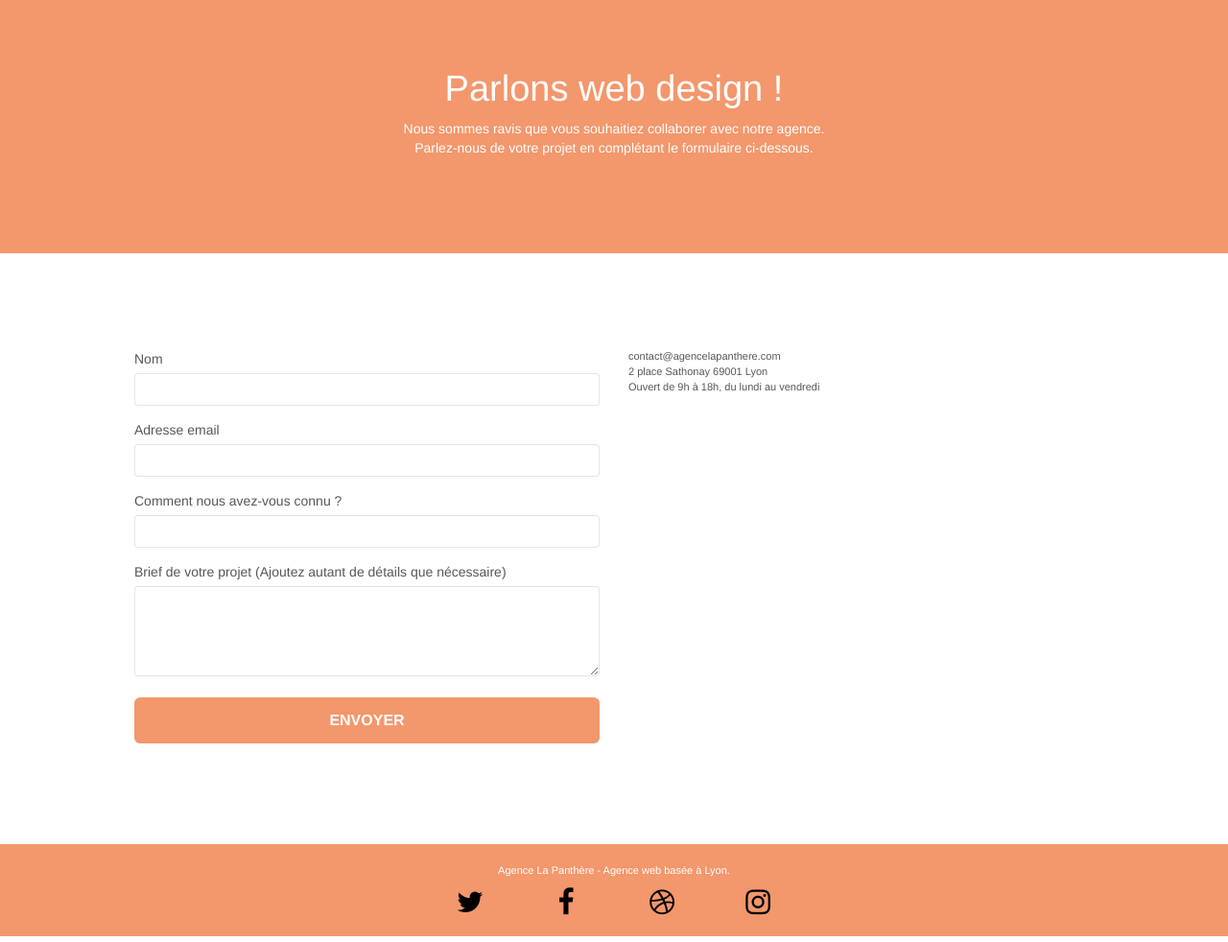
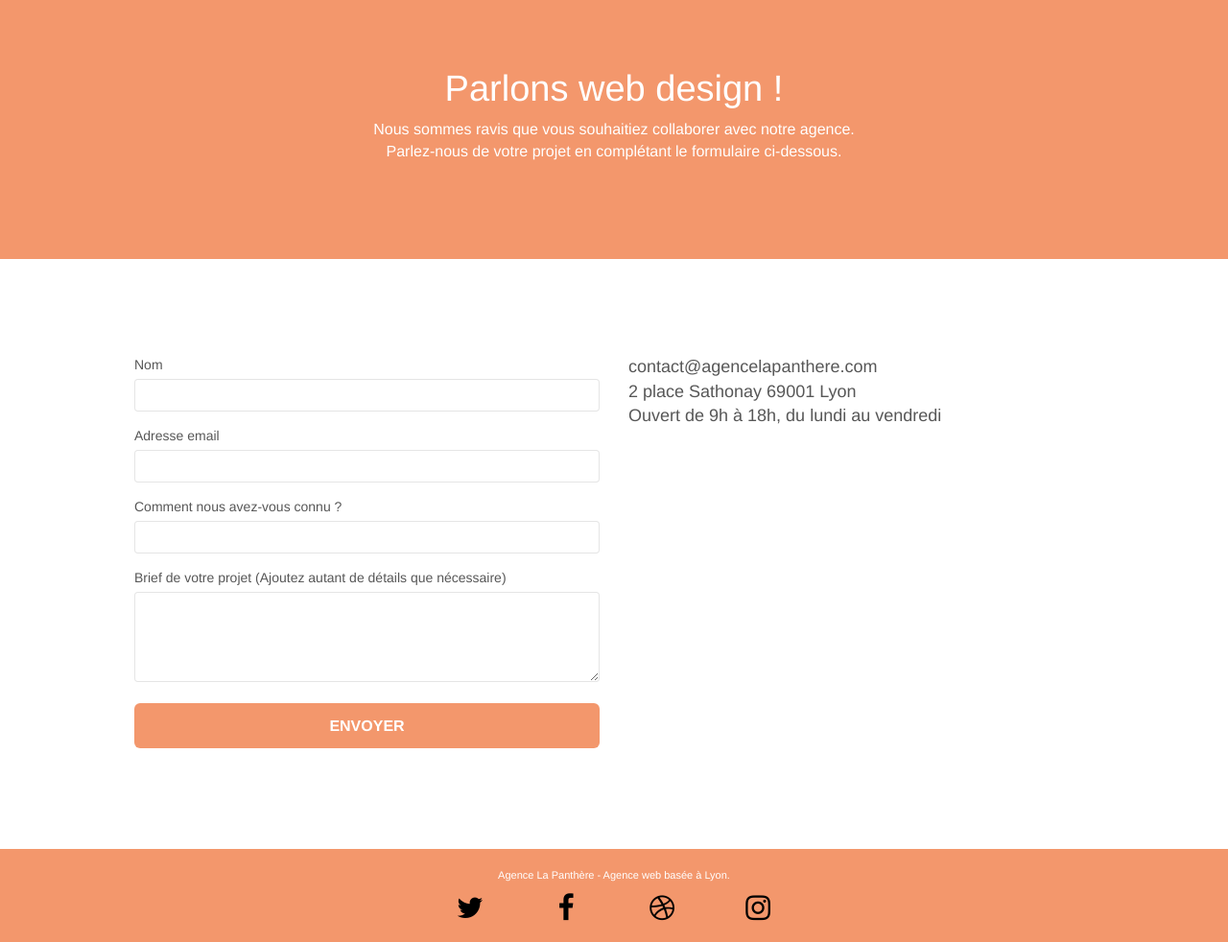
Before and after one commit to Sidi1978/P4-La-panthere, a plain HTML site: page contact.html in a window 1280 px wide. Shown: the part 140-1122 px from the top of the page at 96% size. Drawn offline with nearby package versions, Linux system fonts and the light colour scheme; a script that the page names is missing.

Commit message:
amelioration code

```diff
--- a/contact.html
+++ b/contact.html
@@ -6,7 +6,7 @@
     <meta name="description" content="A la recherche de web design, laissez l'agence web design la panthère située à Lyon vous réaliser un design ">
 	<meta name="robots" content="contact, follow">
     <meta name="viewport" content="width=device-width, initial-scale=1.0, viewport-fit=cover">
-    <link rel="shortcut icon" type="image/png" href=".css/favicon.jpg">
+    <link rel="shortcut icon" type="image/png" href="./img/favicon.jpg">
 
 	<link rel="stylesheet" type="text/css" href="./css/bootstrap.css">
 	<link rel="stylesheet" type="text/css" href="./css/style.css">
@@ -27,12 +27,13 @@
 <!-- Analytics END -->
 
 </head>
-<body>
+<body class="page-container" >
    <!-- Principal conteneur -->
-<div class="page-container">
+
 
   <!-- bloc-0 -->
- <div class="bloc bgc-white l-bloc " id="bloc-0">
+
+    <header class="bloc bgc-white l-bloc " id="bloc-0">
 	<div class="container bloc-sm">
 
 		<nav class="navbar row">
@@ -54,8 +55,9 @@
 			</div>
 		</nav>
 	</div>
-  </div>
+    </header>
     <!-- bloc-0 END -->
+    <main>
 
       <!-- bloc-6 -->
         <div class="bloc bg-dots-bg bg-repeat bgc-atomic-tangerine d-bloc bloc-bg-texture texture-paper" id="bloc-6">
@@ -109,8 +111,8 @@
 					</button>
 				  </form>
 			    </div>
-			<div class="col-sm-6">
-				<p>
+			    <div class="col-sm-6 ">
+				   <p class="block7__p">
 					contact@agencelapanthere.com<br>2 place Sathonay 69001 Lyon<br>Ouvert de 9h à 18h, du lundi au vendredi<br>
 				   </p>
 			    </div>
@@ -123,9 +125,11 @@
       <a class="bloc-button btn btn-d scrollToTop" onclick="scrollToTarget('1')"><span class="fa fa-chevron-up"></span></a>
       <!-- ScrollToTop Button END-->
 
+    </main>
 
     <!-- Footer - bloc-8 -->
-  <div class="bloc bgc-atomic-tangerine d-bloc" id="bloc-8">
+
+    <footer class="bloc bgc-atomic-tangerine d-bloc" id="bloc-8">
 	<div class="container bloc-sm">
 		<div class="row">
 			<div class="col-sm-12">
@@ -157,10 +161,10 @@
 			</div>
 		</div>
 	</div>
-  </div>
+    </footer>
     <!-- Footer - bloc-8 END -->
 
-</div>
+
   <!-- Principal conteneur END -->
 
 
--- a/css/style.css
+++ b/css/style.css
@@ -1082,7 +1082,10 @@ h4 {
     font-size: 16px;
 }
 .block6__p{
-    font-size: 14px;
+    font-size: 16px;
+}
+.block7__p{
+    font-size: 18px;
 }
 .logo__panthere{
     height: 40px;
```
Also changed, not shown: index.html (+1 -2 lines). Lines whose indentation alone changed are shown as unchanged.
